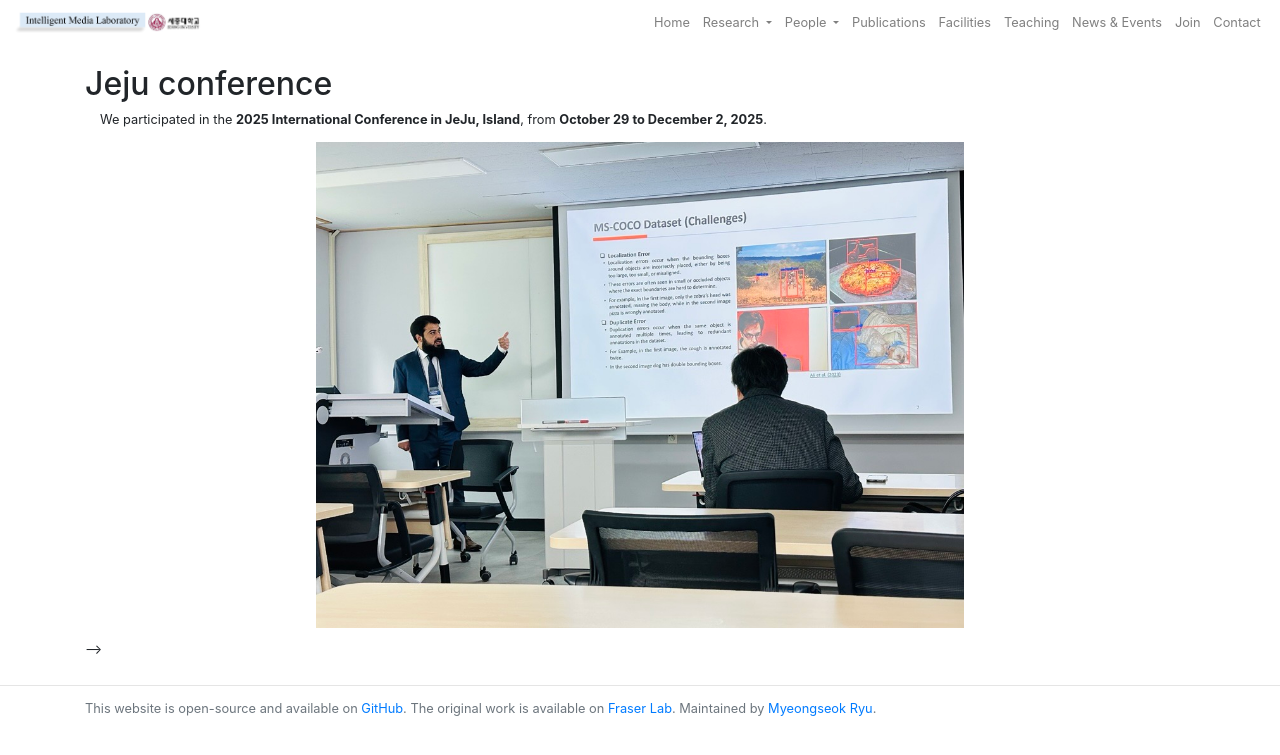
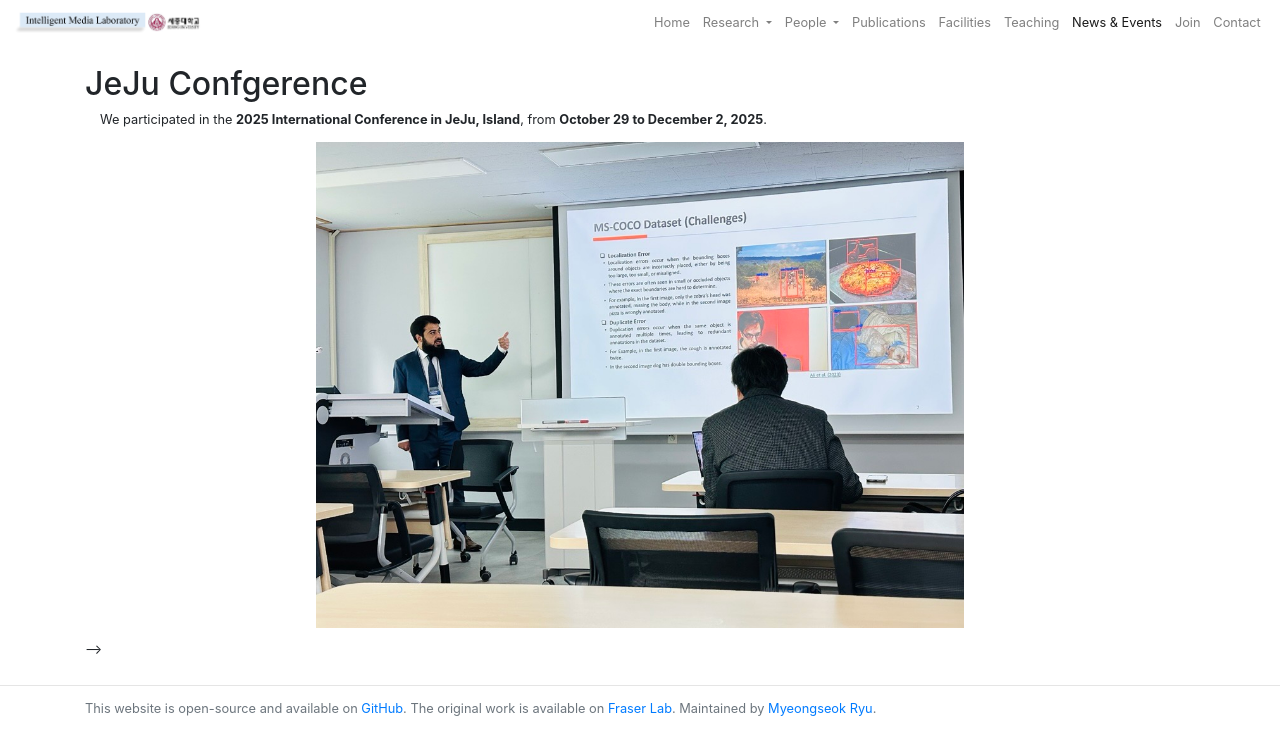
Before and after one commit to imlab3797/imlab3797.github.io, a Jekyll site: the page built from _posts/2025-12-17-JeJu Conference.md, in a window 1280 px wide. Shown: the top 755 px of the page. Built offline with Jekyll 4.4.1, drawn with Linux system fonts in a browser that asks for light colours; our own code applies the rules of GitHub Pages for plain Markdown files.

Commit message:
confernce info udpated

```diff
--- a/_posts/2025-12-17-JeJu Conference.md
+++ b/_posts/2025-12-17-JeJu Conference.md
@@ -1,90 +1,18 @@
-<!-- ---
+---
 published: True
-title: International Conference on Robot Intelligence Technology and Applications (RiTA) 2025
-author: Myeongseok Ryu
-author_link: msRyu
+title: JeJu Confgerence
+author: Adnan khan
+author_link: "link"
 layout: post
 group: news
-tags: conference
-img: /static/posts/2025-12-17-RiTA0.jpg
+tags: award conference
+img: /static/posts/jeju.png
 ---
-<div class="container-fluid">
-
-We participated in the **2025 International Conference on Robot Intelligence Technology and Applications (RiTA)** held at the *King's College* in **Lodon, United Kingdom**, from **December 17 to 19, 2025**.
-
-<div style="text-align: center;">
-<img class="img-fluid" src="/static/posts/2025-12-17-RiTA0.jpg" style="width: 60%; height: auto;">
-</div>
-
-Ph.D student **Hyochan Lee** presented a paper titled <a href="{{site.url}}/publications/2025-constrained-optimization//">**Constrained Optimization Formulation of Bellman Optimality Equation for Online Reinforcement Learning**</a> at the conference.
-
-<div style="text-align: center;">
-<img class="img-fluid" src="/static/posts/2025-12-17-RiTA2.jpg" style="width: 60%; height: auto;">
-</div>
-
-Master student **Jiyun Kim** presented a paper titled <a href="{{site.url}}/publications/2025-mitigating//">**Mitigating Attention Collapse via Mean-Deviation Constrained Optimization**</a> at the conference.
-
-<div style="text-align: center;">
-<img class="img-fluid" src="/static/posts/2025-12-17-RiTA1.jpg" style="width: 60%; height: auto;">
-</div>
-
-Alumnus **Minseok Seo** presented a paper titled <a href="{{site.url}}/publications/2025-state-dependent/">**State-Dependent Lagrange Multipliers for State-Wise Safety in Constrained Reinforcement Learning**</a> at the conference.
-
-<div style="text-align: center;">
-<img class="img-fluid" src="/static/posts/2025-12-17-RiTA3.jpg" style="width: 60%; height: auto;">
-</div>
-
-Additionally, we enjoyed the beautiful scenery of London.
-
-
-<div style="text-align: center;">
-<img class="img-fluid" src="/static/posts/2025-12-17-RiTA4.jpg" style="width: 60%; height: auto;">
-</div>
-
-</div> -->
-
-
-<!-- published: True
-title: International Conference in JeJu 2025
-author: Muhammad Afaq
-author_link: --
-layout: post
-group: news
-tags: conference
-img: static/posts/jeju.png
---- -->
 
 <div class="container-fluid">
-
 We participated in the **2025 International Conference in JeJu, Island**, from **October 29 to December 2, 2025**.
 
 <div style="text-align: center;">
 <img class="img-fluid" src="/static/posts/jeju.png" style="width: 60%; height: auto;">
 </div>
-
-<!-- Ph.D student **Hyochan Lee** presented a paper titled <a href="{{site.url}}/publications/2025-constrained-optimization//">**Constrained Optimization Formulation of Bellman Optimality Equation for Online Reinforcement Learning**</a> at the conference.
-
-<div style="text-align: center;">
-<!-- <img class="img-fluid" src="/static/posts/2025-12-17-RiTA2.jpg" style="width: 60%; height: auto;"> -->
-<!-- </div>
-
-Master student **Jiyun Kim** presented a paper titled <a href="{{site.url}}/publications/2025-mitigating//">**Mitigating Attention Collapse via Mean-Deviation Constrained Optimization**</a> at the conference.
-
-<div style="text-align: center;">
-<img class="img-fluid" src="/static/posts/2025-12-17-RiTA1.jpg" style="width: 60%; height: auto;">
-</div>
-
-Alumnus **Minseok Seo** presented a paper titled <a href="{{site.url}}/publications/2025-state-dependent/">**State-Dependent Lagrange Multipliers for State-Wise Safety in Constrained Reinforcement Learning**</a> at the conference.
-
-<div style="text-align: center;">
-<img class="img-fluid" src="/static/posts/2025-12-17-RiTA3.jpg" style="width: 60%; height: auto;">
-</div>
-
-Additionally, we enjoyed the beautiful scenery of London.
-
-
-<div style="text-align: center;">
-<img class="img-fluid" src="/static/posts/2025-12-17-RiTA4.jpg" style="width: 60%; height: auto;">
 </div> -->
-
-</div> -->
```
